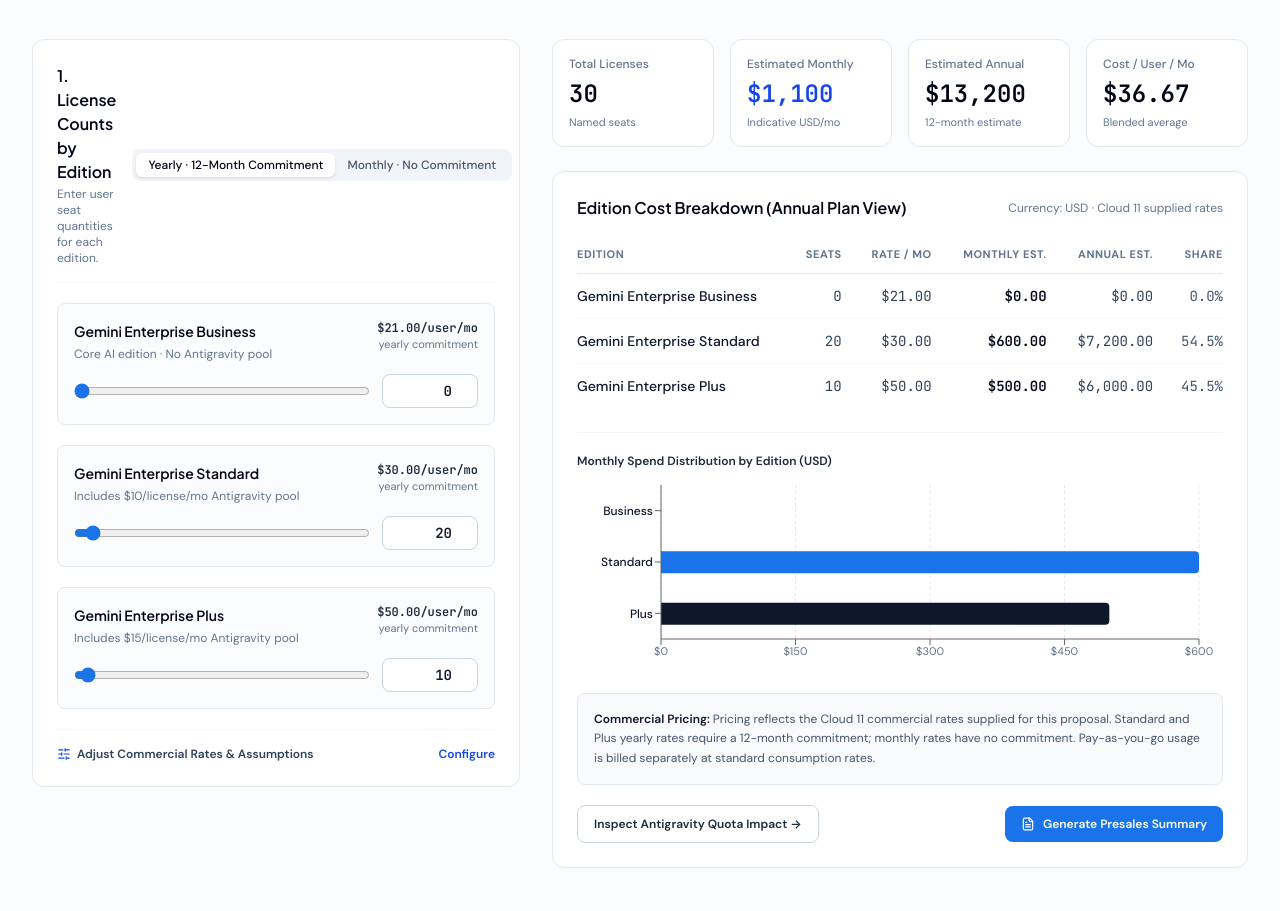
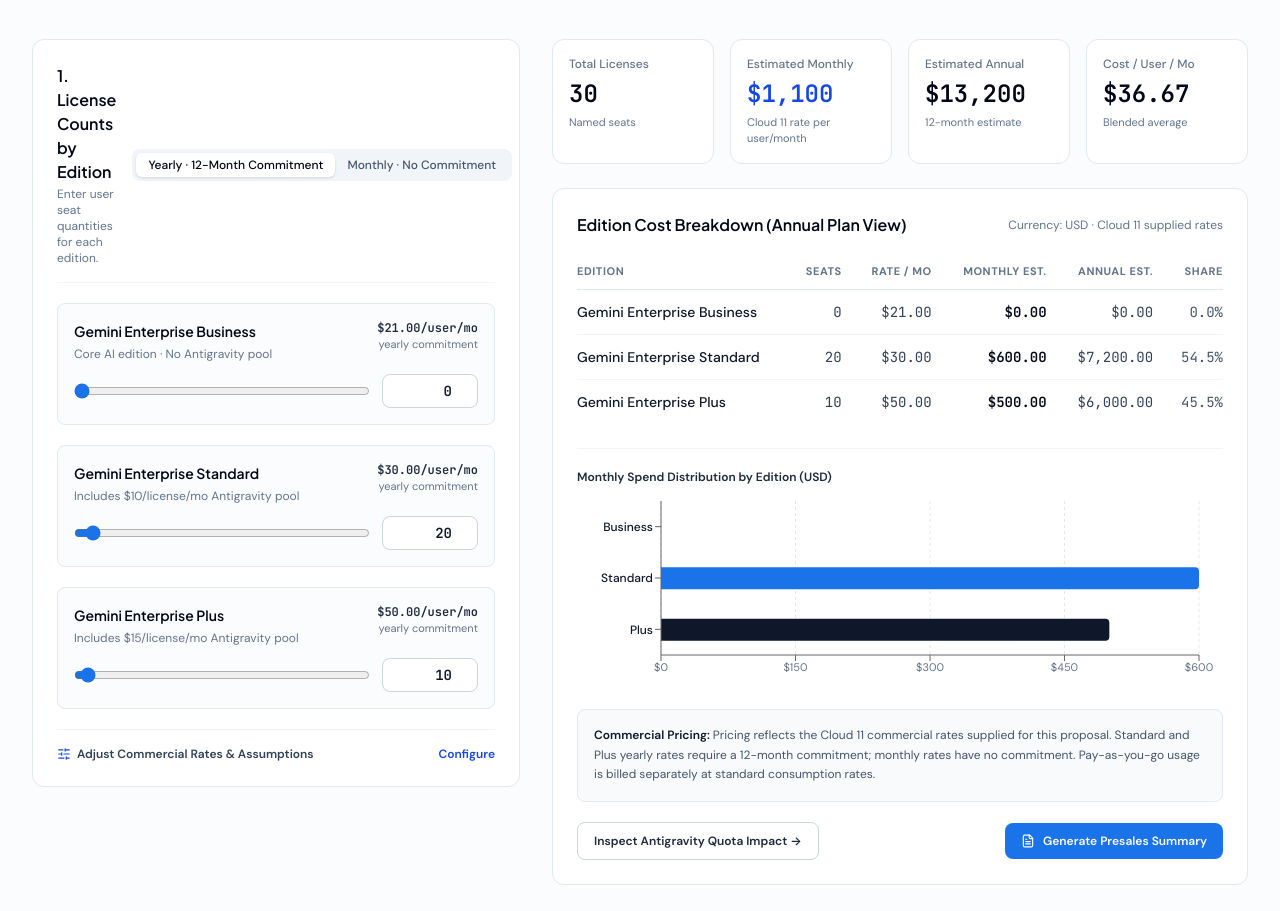
Before and after one commit to youssefsamyyy/website-gemini, a React (Vite) app: page / in a window 1280 px wide. Shown: the part 6928-7839 px from the top of the page. Built offline with nearby package versions, Linux system fonts and the light colour scheme.

Commit message:
Clarify commercial rate labels

```diff
--- a/src/components/PricingCalculator.tsx
+++ b/src/components/PricingCalculator.tsx
@@ -205,7 +205,7 @@ export const PricingCalculator: React.FC<PricingCalculatorProps> = ({
                 {showAssumptions && (
                   <div className="mt-4 space-y-4 rounded-lg border border-slate-200 bg-slate-50 p-4">
                     <p className="text-xs leading-relaxed text-slate-600">
-                      Adjust the displayed Cloud 11 base rates for this proposal. The selected billing cycle determines the default rate.
+                      Adjust the Cloud 11 base rates for this proposal. The selected billing cycle determines the default rate.
                     </p>
                     <div className="grid grid-cols-3 gap-2.5">
                       {(['business', 'standard', 'plus'] as EditionId[]).map((id) => (
@@ -285,7 +285,7 @@ export const PricingCalculator: React.FC<PricingCalculatorProps> = ({
                 <div className="mt-1.5 font-mono text-2xl font-bold text-blue-700 tabular-nums">
                   {formatUsd(pricing.estimatedMonthlyUsd, 0)}
                 </div>
-                <div className="mt-1 text-[11px] text-slate-500">Indicative USD/mo</div>
+                <div className="mt-1 text-[11px] text-slate-500">Cloud 11 rate per user/month</div>
               </div>
 
               <div className="rounded-xl border border-slate-200 bg-white p-4">
```
